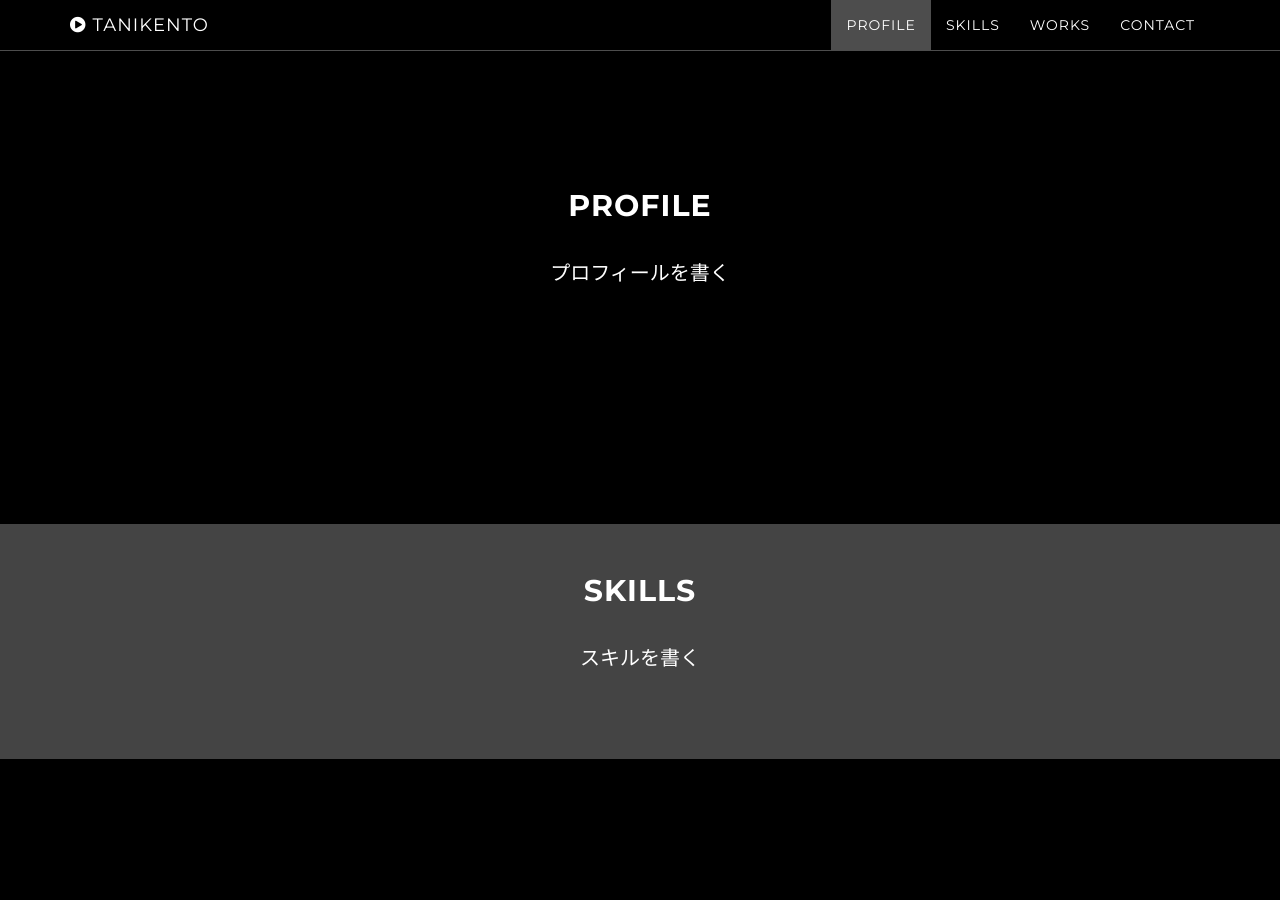
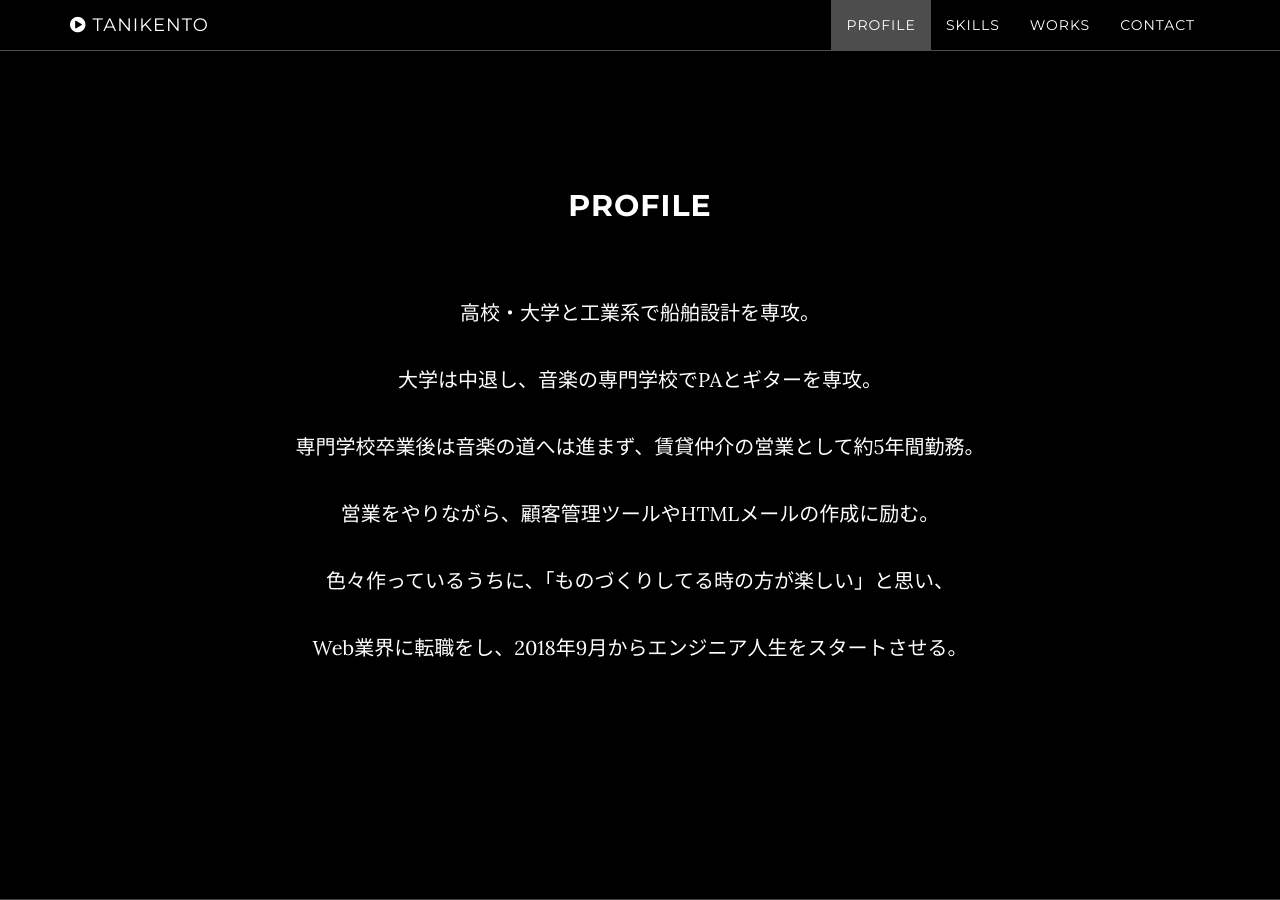
Before and after one commit to tanikento/tanikento.github.io, a Jekyll site: the page built from index.html, in a window 1280 px wide and 900 px high, scrolled down 911 px. Built offline with Jekyll 4.4.1, drawn with Linux system fonts in a browser that asks for light colours.

Commit message:
feat: プロフィール修正

```diff
--- a/_includes/profile.html
+++ b/_includes/profile.html
@@ -2,8 +2,13 @@
     <section id="profile" class="container content-section text-center">
         <div class="row">
             <div class="col-lg-8 col-lg-offset-2">
-                <h2>Profile</h2>
-                <p>プロフィールを書く</p>
+                <h2>Profile</h2><br><br>
+                <p>高校・大学と工業系で船舶設計を専攻。</p>
+                <p>大学は中退し、音楽の専門学校でPAとギターを専攻。</p>
+                <p>専門学校卒業後は音楽の道へは進まず、賃貸仲介の営業として約5年間勤務。</p>
+                <p>営業をやりながら、顧客管理ツールやHTMLメールの作成に励む。</p>
+                <p>色々作っているうちに、「ものづくりしてる時の方が楽しい」と思い、</p>
+                <p>Web業界に転職をし、2018年9月からエンジニア人生をスタートさせる。</p>
             </div>
         </div>
     </section>
```
